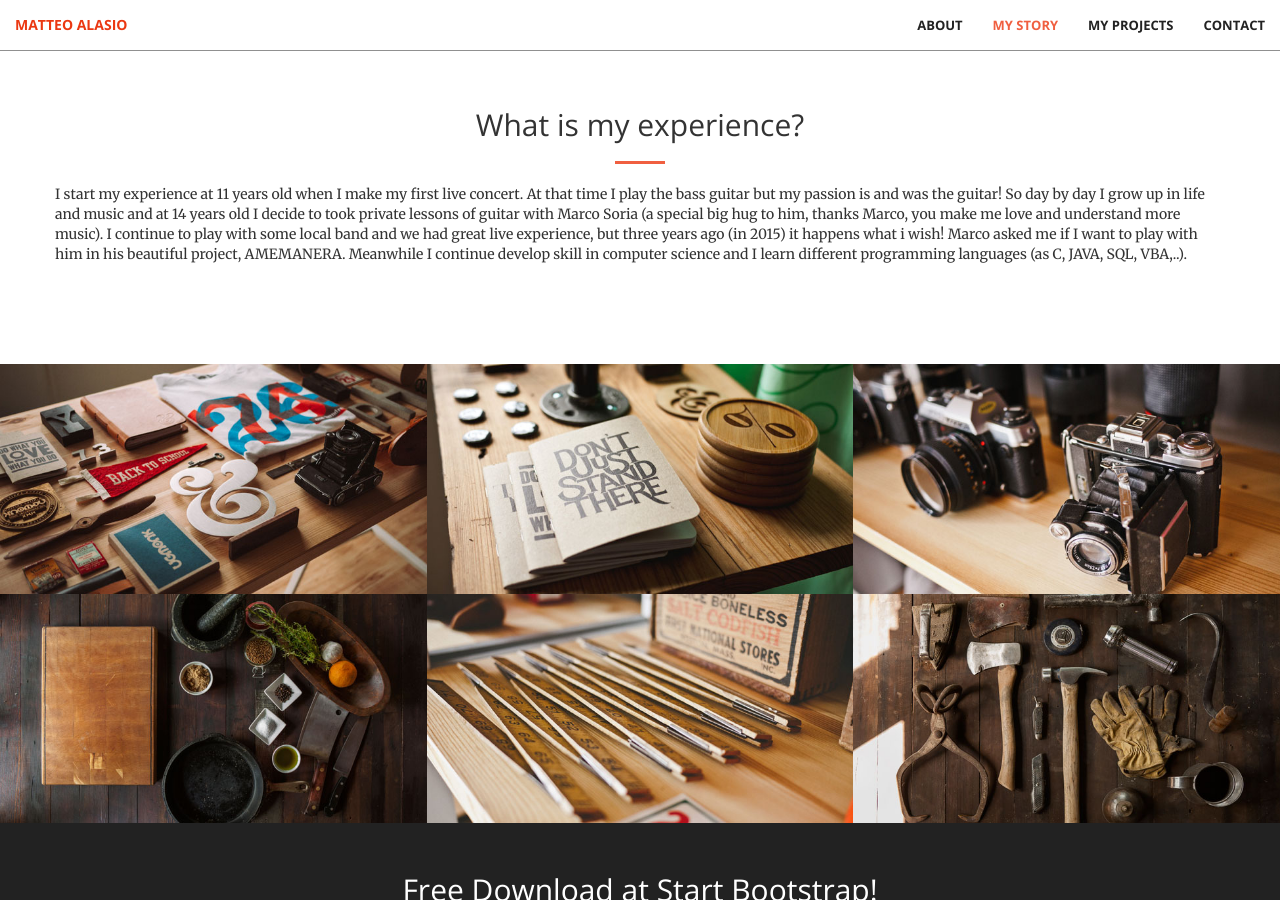
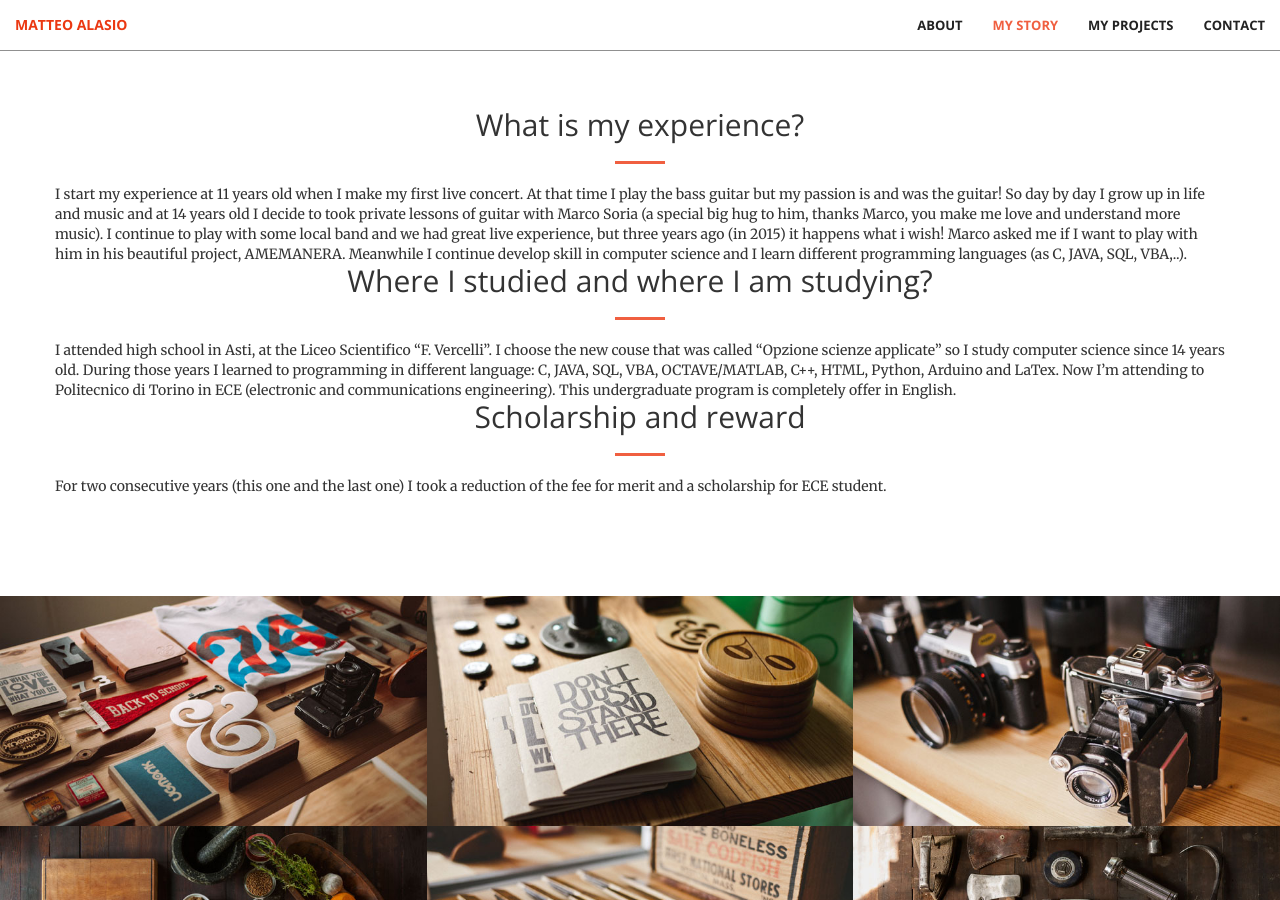
Before and after one commit to matteoalasio/matteoalasio.github.io, a Jekyll site: the page built from index.html, in a window 1280 px wide and 900 px high, scrolled down 1310 px. Built offline with Jekyll 4.4.1, drawn with Linux system fonts in a browser that asks for light colours.

Commit message:
Experience 2

```diff
--- a/_includes/services.html
+++ b/_includes/services.html
@@ -10,10 +10,35 @@
     <div class="container">
         <div class="row">
             I start my experience at 11 years old when I make my first live concert. At that time I play the bass guitar but my passion is and was the guitar! So day by day I grow up in life and music and at 14 years old I decide to took private lessons of guitar with Marco Soria (a special big hug to him, thanks Marco, you make me love and understand more music).
-
-I continue to play with some local band and we had great live experience, but three years ago (in 2015) it happens what i wish! Marco asked me if I want to play with him in his beautiful project, AMEMANERA.
-
-Meanwhile I continue develop skill in computer science and I learn different programming languages (as C, JAVA, SQL, VBA,..).
+			I continue to play with some local band and we had great live experience, but three years ago (in 2015) it happens what i wish! Marco asked me if I want to play with him in his beautiful project, AMEMANERA.
+			Meanwhile I continue develop skill in computer science and I learn different programming languages (as C, JAVA, SQL, VBA,..).
+        </div>
+    </div>
+	<div class="container">
+        <div class="row">
+            <div class="col-lg-12 text-center">
+                <h2 class="section-heading">Where I studied and where I am studying?</h2>
+                <hr class="primary">
+            </div>
+        </div>
+    </div>
+	<div class="container">
+        <div class="row">
+            I attended high school in Asti, at the Liceo Scientifico “F. Vercelli”. I choose the new couse that was called “Opzione scienze applicate” so I study computer science since 14 years old. During those years I learned to programming in different language: C, JAVA, SQL, VBA, OCTAVE/MATLAB, C++, HTML, Python, Arduino and LaTex.
+			Now I’m attending to Politecnico di Torino in ECE (electronic and communications engineering). This undergraduate program is completely offer in English.
+        </div>
+    </div>
+	<div class="container">
+        <div class="row">
+            <div class="col-lg-12 text-center">
+                <h2 class="section-heading">Scholarship and reward</h2>
+                <hr class="primary">
+            </div>
+        </div>
+    </div>
+	<div class="container">
+        <div class="row">
+            For two consecutive years (this one and the last one) I took a reduction of the fee for merit and a scholarship for ECE student.
         </div>
     </div>
 </section>
```
